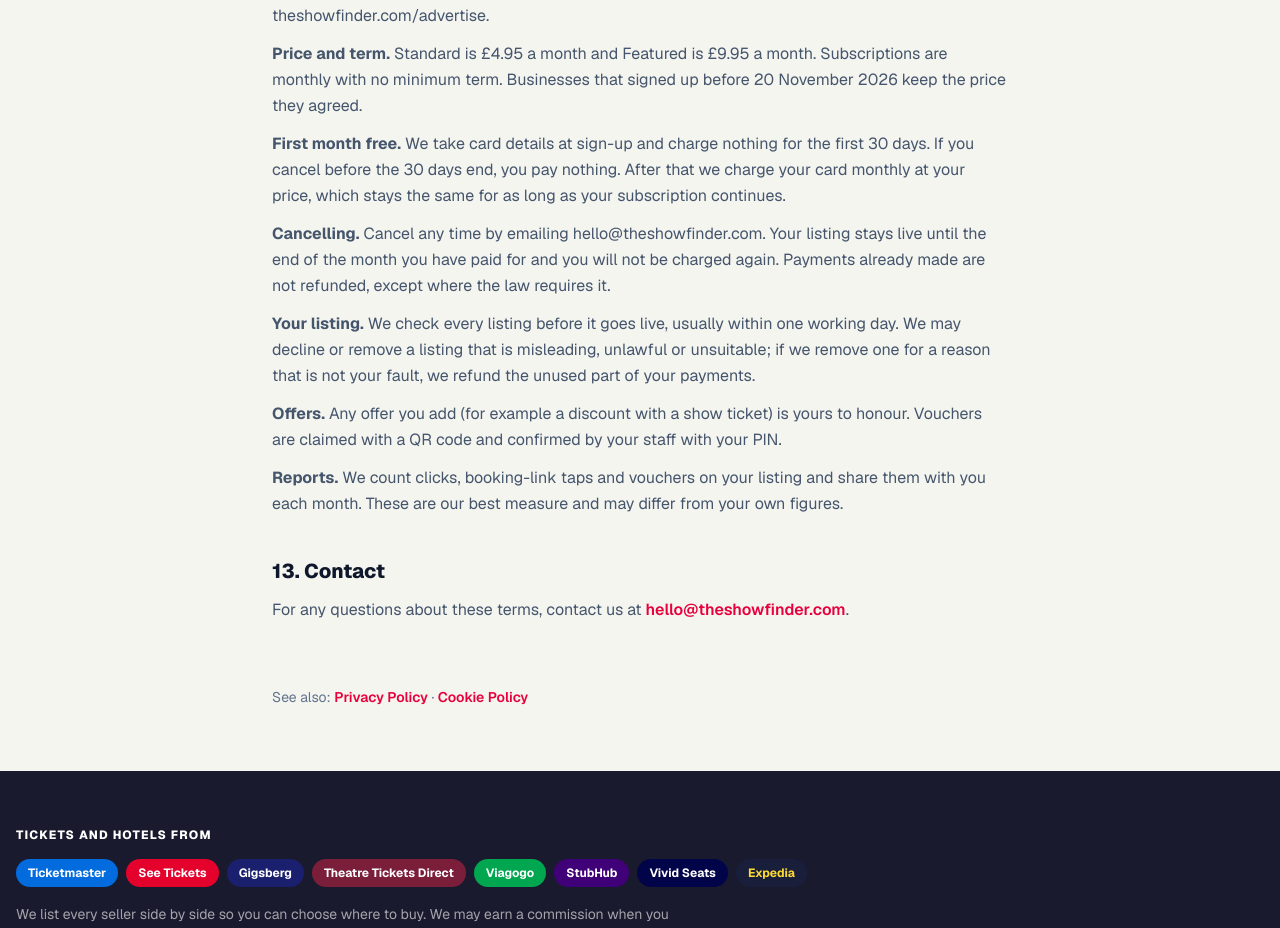
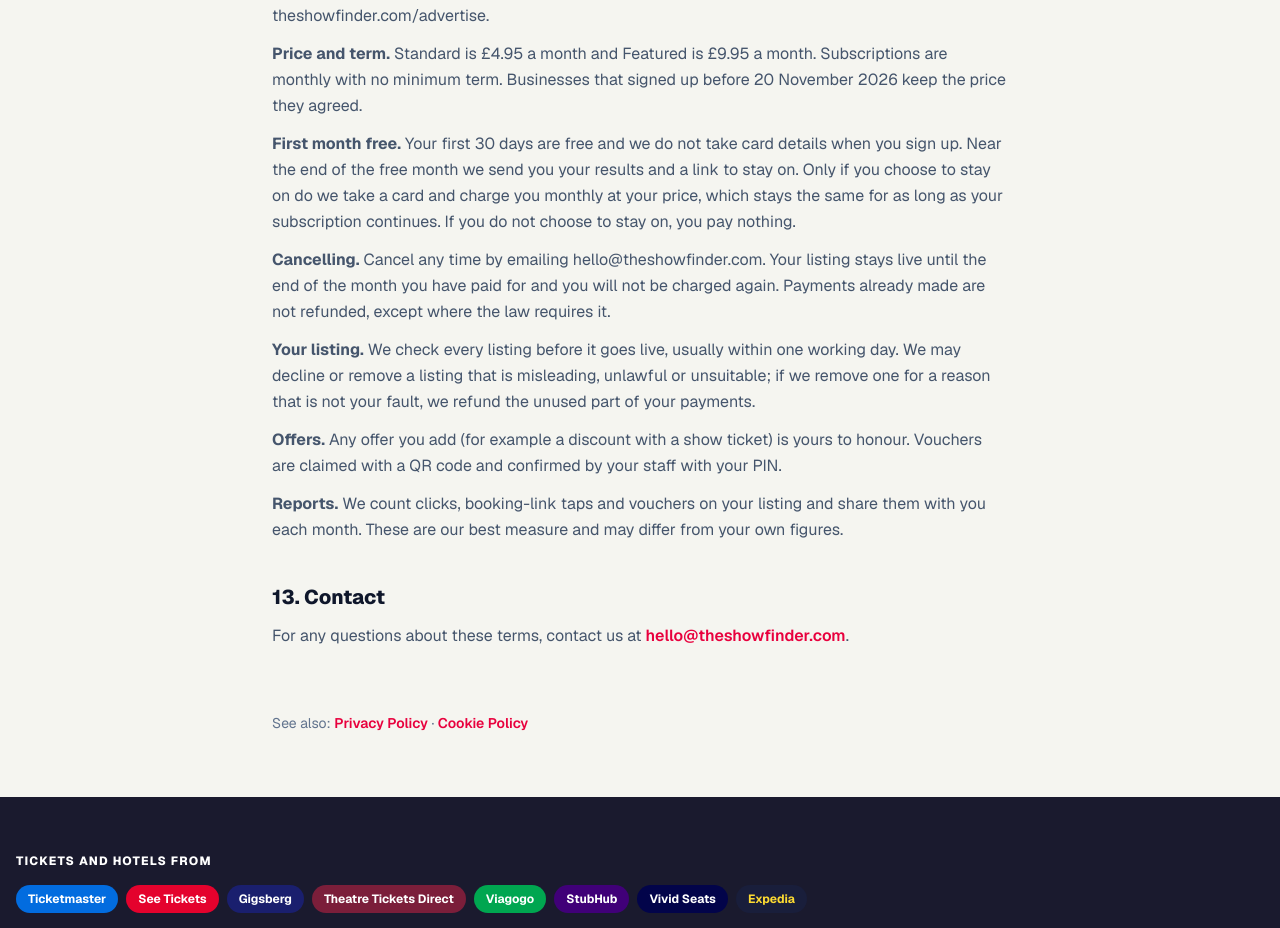
Before and after one commit to theshowfinder/theshowfinder, a Next.js app: page /terms in a window 1280 px wide. Shown: the part 4061-4989 px from the top of the page. Built offline with nearby package versions, Linux system fonts and the light colour scheme.

Commit message:
Advertising terms: no card at sign-up; card only if they choose to stay on after the free month

```diff
--- a/src/app/terms/page.tsx
+++ b/src/app/terms/page.tsx
@@ -189,7 +189,7 @@ export default function TermsPage() {
             <div className="space-y-3 text-slate-600 leading-relaxed">
               <p>These terms apply to businesses that buy a Standard listing or Featured placement through theshowfinder.com/advertise.</p>
               <p><b>Price and term.</b> Standard is £4.95 a month and Featured is £9.95 a month. Subscriptions are monthly with no minimum term. Businesses that signed up before 20 November 2026 keep the price they agreed.</p>
-              <p><b>First month free.</b> We take card details at sign-up and charge nothing for the first 30 days. If you cancel before the 30 days end, you pay nothing. After that we charge your card monthly at your price, which stays the same for as long as your subscription continues.</p>
+              <p><b>First month free.</b> Your first 30 days are free and we do not take card details when you sign up. Near the end of the free month we send you your results and a link to stay on. Only if you choose to stay on do we take a card and charge you monthly at your price, which stays the same for as long as your subscription continues. If you do not choose to stay on, you pay nothing.</p>
               <p><b>Cancelling.</b> Cancel any time by emailing hello@theshowfinder.com. Your listing stays live until the end of the month you have paid for and you will not be charged again. Payments already made are not refunded, except where the law requires it.</p>
               <p><b>Your listing.</b> We check every listing before it goes live, usually within one working day. We may decline or remove a listing that is misleading, unlawful or unsuitable; if we remove one for a reason that is not your fault, we refund the unused part of your payments.</p>
               <p><b>Offers.</b> Any offer you add (for example a discount with a show ticket) is yours to honour. Vouchers are claimed with a QR code and confirmed by your staff with your PIN.</p>
```
